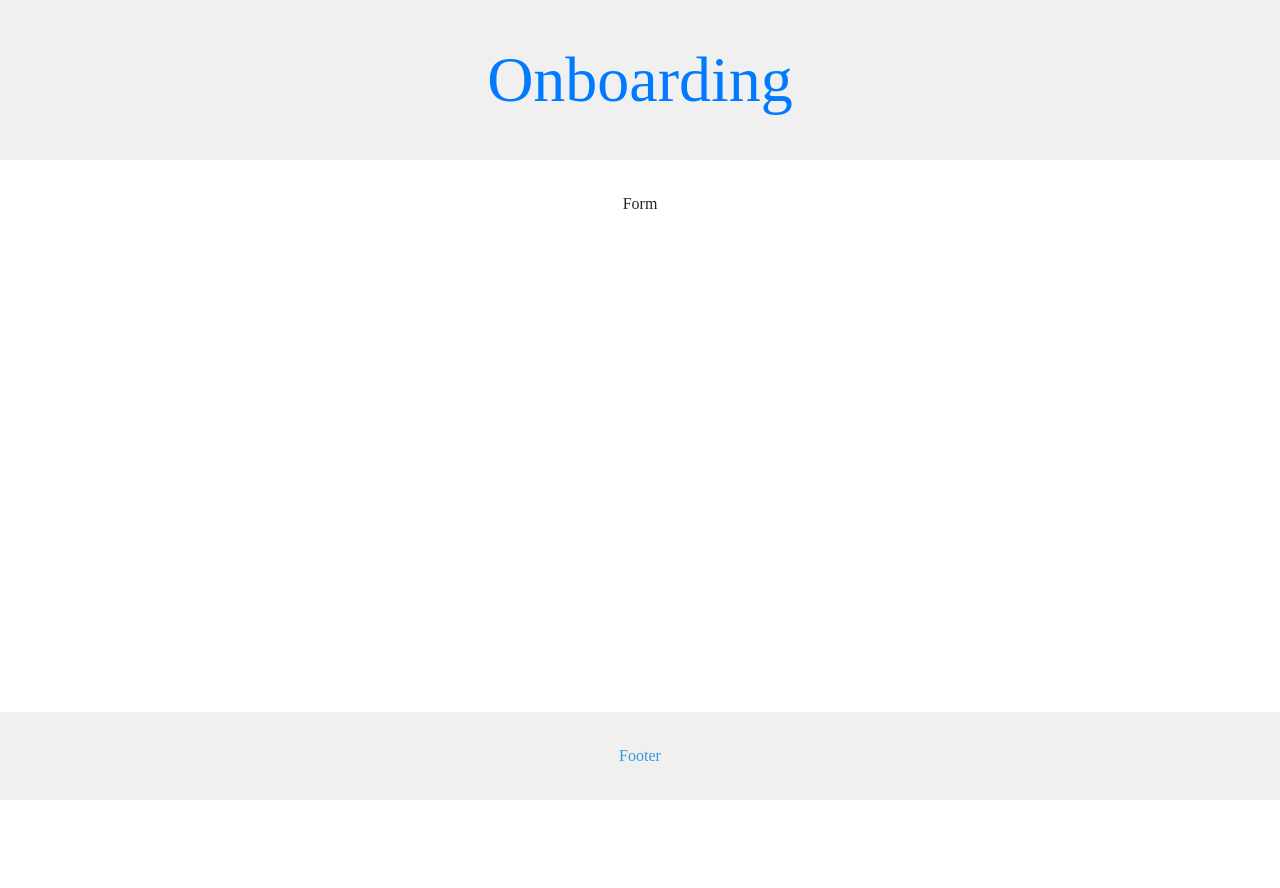
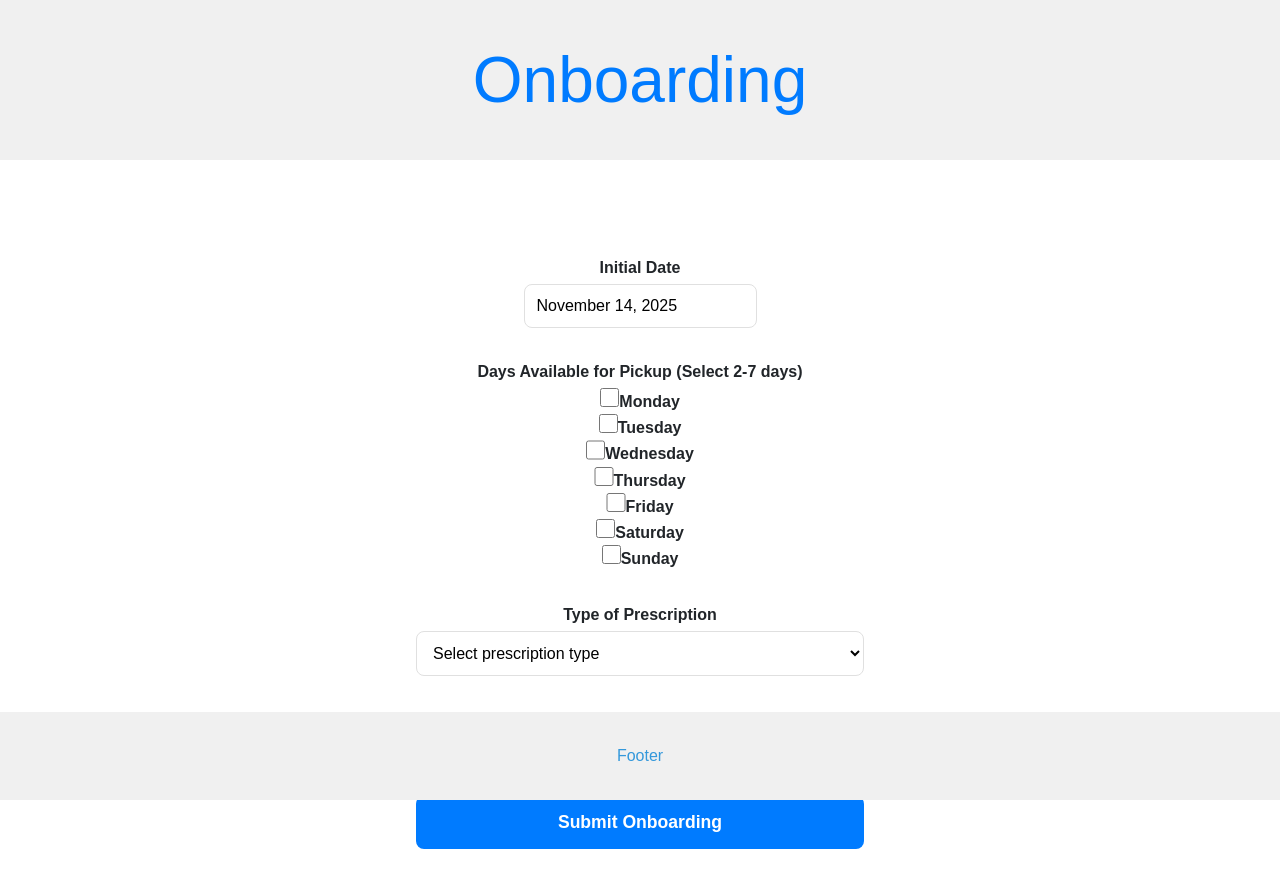
Before and after one commit to LindenHolt-Whittaker/PrescriptionSchedule, a React (Vite) app: page /onboarding in a window 1280 px wide. Shown: the top 888 px of the page. Built offline with nearby package versions, Linux system fonts and the light colour scheme.

Commit message:
Added react-datepicker and react-hook-form and basic mock form with inputs

```diff
--- a/package.json
+++ b/package.json
@@ -11,7 +11,9 @@
   },
   "dependencies": {
     "react": "^19.2.0",
+    "react-datepicker": "^8.9.0",
     "react-dom": "^19.2.0",
+    "react-hook-form": "^7.66.0",
     "react-router-dom": "^7.9.6"
   },
   "devDependencies": {
--- a/src/App.scss
+++ b/src/App.scss
@@ -1,4 +1,4 @@
-$font-family: 'Arial, sans-serif';
+$font-family: sans-serif;
 
 #root {
   font-family: $font-family;
--- a/src/index.css
+++ b/src/index.css
@@ -3,23 +3,10 @@
   line-height: 1.5;
   font-weight: 400;
 
-  color-scheme: light dark;
-  color: rgba(255, 255, 255, 0.87);
-  background-color: #242424;
-
   font-synthesis: none;
   text-rendering: optimizeLegibility;
   -webkit-font-smoothing: antialiased;
   -moz-osx-font-smoothing: grayscale;
-}
-
-a {
-  font-weight: 500;
-  color: #646cff;
-  text-decoration: inherit;
-}
-a:hover {
-  color: #535bf2;
 }
 
 html {
@@ -31,40 +18,3 @@ body {
   min-width: 320px;
   height: 100%;
 }
-
-h1 {
-  font-size: 3.2em;
-  line-height: 1.1;
-}
-
-button {
-  border-radius: 8px;
-  border: 1px solid transparent;
-  padding: 0.6em 1.2em;
-  font-size: 1em;
-  font-weight: 500;
-  font-family: inherit;
-  background-color: #1a1a1a;
-  cursor: pointer;
-  transition: border-color 0.25s;
-}
-button:hover {
-  border-color: #646cff;
-}
-button:focus,
-button:focus-visible {
-  outline: 4px auto -webkit-focus-ring-color;
-}
-
-@media (prefers-color-scheme: light) {
-  :root {
-    color: #213547;
-    background-color: #ffffff;
-  }
-  a:hover {
-    color: #747bff;
-  }
-  button {
-    background-color: #f9f9f9;
-  }
-}
--- a/src/pages/OnboardingForm.scss
+++ b/src/pages/OnboardingForm.scss
@@ -1,5 +1,77 @@
+@use "../styles/colors" as colors;
+
 .OnboardingForm {
-  &__form {
-    height: 1000px;
+  form {
+    max-width: 28rem;
+    margin: 0 auto;
+    padding: 2rem;
+
+    display: flex;
+    flex-direction: column;
+  }
+
+  label {
+    font-weight: 600;
+    color: colors.$text-primary;
+    margin: 2rem 0 0.25rem;
+  }
+
+  input[type="text"],
+  input[type="number"],
+  input[type="email"],
+  select {
+    padding: 0.75rem;
+    border: 1px solid colors.$gray-light;
+    border-radius: 0.5rem;
+    font-size: 1rem;
+    transition: all 0.2s ease;
+    background-color: white;
+
+    &:focus {
+      outline: none;
+      border-color: colors.$blue;
+      box-shadow: 0 0 0.25rem 0 colors.$blue-dark;
+    }
+  }
+
+  &__checkboxGroup {
+    display: flex;
+    flex-direction: column;
+    .checkbox-day {
+      margin: 0;
+      cursor: pointer;
+    }
+  }
+
+  input[type="checkbox"] {
+    margin: 0;
+    cursor: pointer;
+    width: 1.2rem;
+    height: 1.2rem;
+  }
+
+  button[type="submit"] {
+    background-color: colors.$blue;
+    color: colors.$white;
+    border: none;
+    border-radius: 0.5rem;
+    margin-top: 1rem;
+    padding: 1rem 2rem;
+    font-weight: 600;
+    font-size: 1.1rem;
+    cursor: pointer;
+    transition: all 0.2s ease;
+
+    &:hover,
+    &:focus {
+      background-color: colors.$blue-dark;
+      transform: translateY(-0.25rem);
+      box-shadow: 0 0.25rem 0.25rem colors.$gray-light;
+    }
+
+    &:active {
+      transform: translateY(0);
+      background-color: colors.$blue-light;
+    }
   }
 }
--- a/src/pages/OnboardingForm.tsx
+++ b/src/pages/OnboardingForm.tsx
@@ -1,12 +1,110 @@
-import './OnboardingForm.scss'
-import Page from '../components/Page';
+import "./OnboardingForm.scss";
+import Page from "../components/Page";
+import { useForm, Controller } from "react-hook-form";
+import DatePicker from "react-datepicker";
+import "react-datepicker/dist/react-datepicker.css";
+
+interface OnboardingFormData {
+  initialDate: Date;
+  availableDays: {
+    monday: boolean;
+    tuesday: boolean;
+    wednesday: boolean;
+    thursday: boolean;
+    friday: boolean;
+    saturday: boolean;
+    sunday: boolean;
+  };
+  prescriptionType: string;
+  dosage: number;
+}
 
 function OnboardingForm() {
+  const { handleSubmit, control } = useForm<OnboardingFormData>({
+    defaultValues: {
+      initialDate: new Date(),
+      availableDays: {
+        monday: false,
+        tuesday: false,
+        wednesday: false,
+        thursday: false,
+        friday: false,
+        saturday: false,
+        sunday: false,
+      },
+      prescriptionType: "",
+      dosage: 1,
+    },
+  });
+
+  const onSubmit = (data: OnboardingFormData) => {
+    console.log("Form submitted:", data);
+  };
+
   return (
-    <Page title="Onboarding">
-      <div className="OnboardingForm__form">Form</div>
+    <Page title="Onboarding" className="OnboardingForm">
+      <form onSubmit={handleSubmit(onSubmit)}>
+        <label htmlFor="initialDate">Initial Date</label>
+        <Controller
+          control={control}
+          name="initialDate"
+          render={({ field }) => (
+            <DatePicker
+              selected={field.value}
+              onChange={field.onChange}
+              dateFormat="MMMM d, yyyy"
+              minDate={new Date()}
+            />
+          )}
+        />
+
+        <label>Days Available for Pickup (Select 2-7 days)</label>
+        <div className="OnboardingForm__checkboxGroup">
+          <label className="checkbox-day">
+            <input type="checkbox" />
+            <span>Monday</span>
+          </label>
+          <label className="checkbox-day">
+            <input type="checkbox" />
+            <span>Tuesday</span>
+          </label>
+          <label className="checkbox-day">
+            <input type="checkbox" />
+            <span>Wednesday</span>
+          </label>
+          <label className="checkbox-day">
+            <input type="checkbox" />
+            <span>Thursday</span>
+          </label>
+          <label className="checkbox-day">
+            <input type="checkbox" />
+            <span>Friday</span>
+          </label>
+          <label className="checkbox-day">
+            <input type="checkbox" />
+            <span>Saturday</span>
+          </label>
+          <label className="checkbox-day">
+            <input type="checkbox" />
+            <span>Sunday</span>
+          </label>
+        </div>
+
+        <label htmlFor="prescriptionType">Type of Prescription</label>
+        <select id="prescriptionType">
+          <option value="">Select prescription type</option>
+          <option value="reducing">Reducing</option>
+          <option value="increasing">Increasing</option>
+          <option value="stabilising">Stabilising</option>
+        </select>
+
+        <label htmlFor="dosage">Dosage (mg)</label>
+        <input type="number" id="dosage" min="1" max="60" />
+
+        <button type="submit">Submit Onboarding</button>
+      </form>
     </Page>
-  )
+  );
 }
 
-export default OnboardingForm
+export default OnboardingForm;
```
Also changed, not shown: 1 other file (tests, documents, lock files or other folders).
